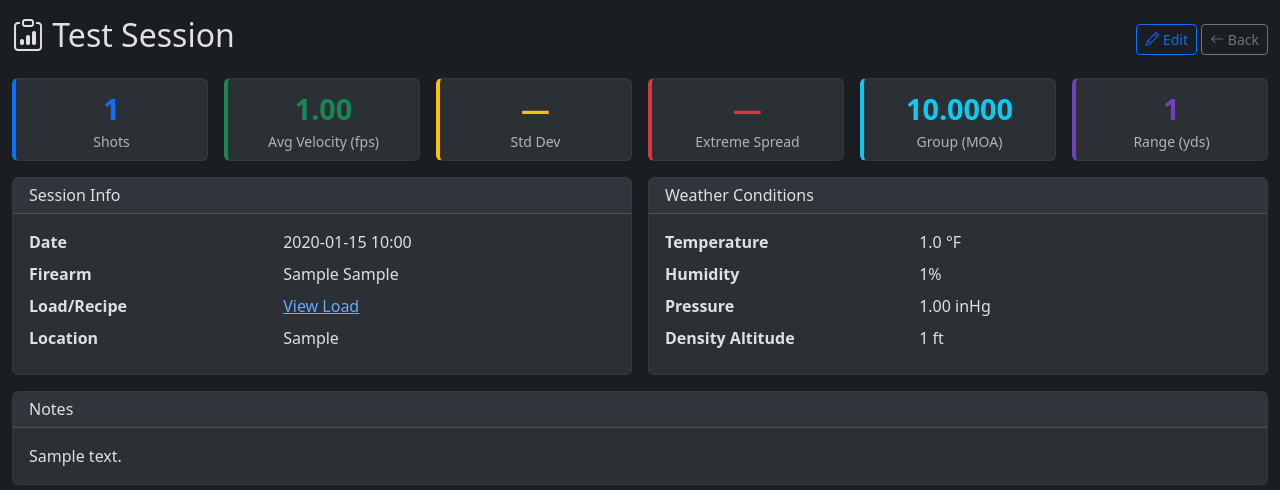
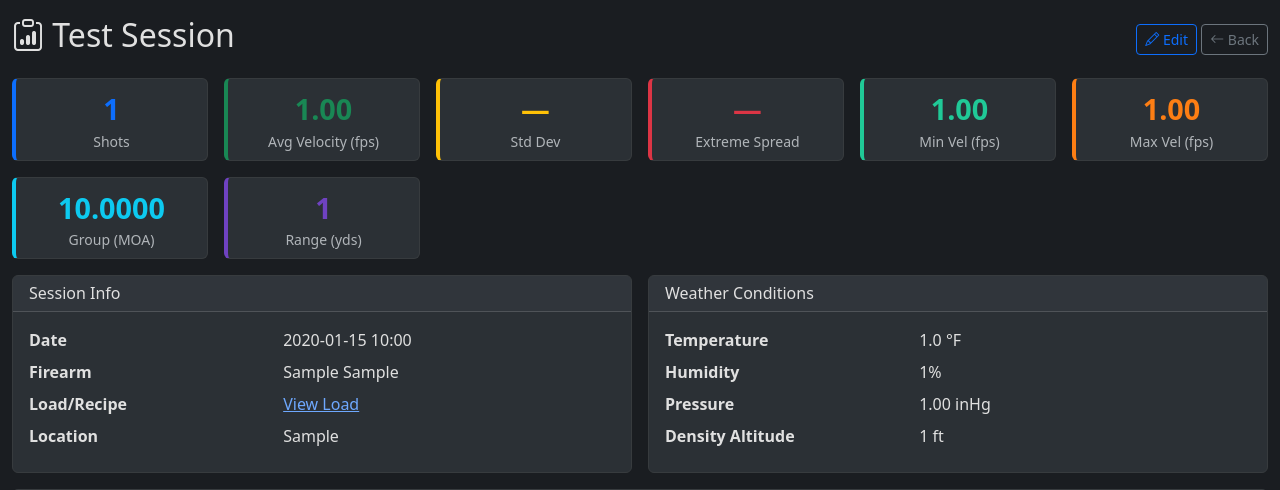
Before and after one commit to clbiggs/reloading, a Flask app: page /test-sessions/view/1 in a window 1280 px wide. Shown: the part 56-546 px from the top of the page. Run offline with Flask 3, Linux system fonts and the light colour scheme; tables that the repository leaves empty hold one stand-in row (values such as "Sample post"); parts of the project's set-up code (start-up, migrations or seed data) failed here and were passed over.

Commit message:
session fixes

```diff
--- a/src/models.py
+++ b/src/models.py
@@ -317,6 +317,24 @@ class TestSession(db.Model):
         return round(variance**0.5, 2)
 
     @property
+    def velocity_min(self):
+        if not self.shots:
+            return None
+        velocities = [s.velocity for s in self.shots if s.velocity is not None]
+        if not velocities:
+            return None
+        return round(min(velocities), 2)
+
+    @property
+    def velocity_max(self):
+        if not self.shots:
+            return None
+        velocities = [s.velocity for s in self.shots if s.velocity is not None]
+        if not velocities:
+            return None
+        return round(max(velocities), 2)
+
+    @property
     def extreme_spread(self):
         if not self.shots:
             return None
--- a/src/routes/test_sessions.py
+++ b/src/routes/test_sessions.py
@@ -111,11 +111,15 @@ def add_shot(session_id):
         flash("Velocity must be a number.", "danger")
         return redirect(url_for("test_sessions.view", id=session_id))
 
+    timestamp = _format_timestamp(
+        request.form.get("timestamp", "").strip()
+    )
+
     shot = Shot(
         test_session_id=session_id,
         shot_number=shot_number,
         velocity=velocity_val,
-        timestamp=request.form.get("timestamp", "").strip() or None,
+        timestamp=timestamp or None,
         notes=request.form.get("notes", "").strip() or None,
     )
 
@@ -123,6 +127,8 @@ def add_shot(session_id):
     db.session.add(shot)
     db.session.flush()
 
+    # Expire cached shots collection so it includes the new shot
+    db.session.expire(session, ["shots"])
     _recalculate_shot_stats(session)
     db.session.commit()
 
@@ -289,14 +295,51 @@ def _save_shots(session_id, form):
     _recalculate_shot_stats(session)
 
 
+def _format_timestamp(value):
+    """Format a timestamp string ensuring uppercase AM/PM with a single space.
+
+    Examples: '10:30am' -> '10:30 AM', '2:15 pm' -> '2:15 PM',
+              '10:30  AM' -> '10:30 AM'
+    """
+    if not value:
+        return value
+    import re
+    # Match optional time portion followed by am/pm with optional spacing
+    formatted = re.sub(
+        r'\s*(am|pm)\s*$',
+        lambda m: ' ' + m.group(1).upper(),
+        value.strip(),
+        flags=re.IGNORECASE,
+    )
+    return formatted
+
+
+def _get_bullet_weight(session):
+    """Get bullet weight in grains from the session's load, if available."""
+    if session.load and session.load.bullet_lot and session.load.bullet_lot.bullet:
+        return session.load.bullet_lot.bullet.weight
+    return None
+
+
 def _recalculate_shot_stats(session):
-    """Recalculate deviation for all shots in a session."""
+    """Recalculate deviation, kinetic energy, and power factor for all shots."""
     if not session.shots:
         return
     velocities = [s.velocity for s in session.shots if s.velocity is not None]
     if not velocities:
         return
     avg = sum(velocities) / len(velocities)
+    bullet_weight = _get_bullet_weight(session)
+
     for shot in session.shots:
         if shot.velocity is not None:
             shot.deviation = round(shot.velocity - avg, 2)
+            # Auto-calculate KE and Power Factor if not already set
+            if bullet_weight and shot.kinetic_energy is None:
+                shot.kinetic_energy = round(
+                    (bullet_weight * shot.velocity ** 2) / 450240, 2
+                )
+            if bullet_weight and shot.power_factor is None:
+                shot.power_factor = round(
+                    (bullet_weight * shot.velocity) / 1000, 2
+                )
--- a/src/templates/test_sessions/view.html
+++ b/src/templates/test_sessions/view.html
@@ -41,6 +41,22 @@
             <div class="card-body text-center py-2">
                 <div class="stat-value text-danger">{{ "%.2f"|format(session.extreme_spread) if session.extreme_spread else "—" }}</div>
                 <div class="text-muted small">Extreme Spread</div>
+            </div>
+        </div>
+    </div>
+    <div class="col-6 col-md-3 col-lg-2">
+        <div class="card h-100" style="border-left: 4px solid #20c997;">
+            <div class="card-body text-center py-2">
+                <div class="stat-value" style="color:#20c997;">{{ "%.2f"|format(session.velocity_min) if session.velocity_min else "—" }}</div>
+                <div class="text-muted small">Min Vel (fps)</div>
+            </div>
+        </div>
+    </div>
+    <div class="col-6 col-md-3 col-lg-2">
+        <div class="card h-100" style="border-left: 4px solid #fd7e14;">
+            <div class="card-body text-center py-2">
+                <div class="stat-value" style="color:#fd7e14;">{{ "%.2f"|format(session.velocity_max) if session.velocity_max else "—" }}</div>
+                <div class="text-muted small">Max Vel (fps)</div>
             </div>
         </div>
     </div>
```
